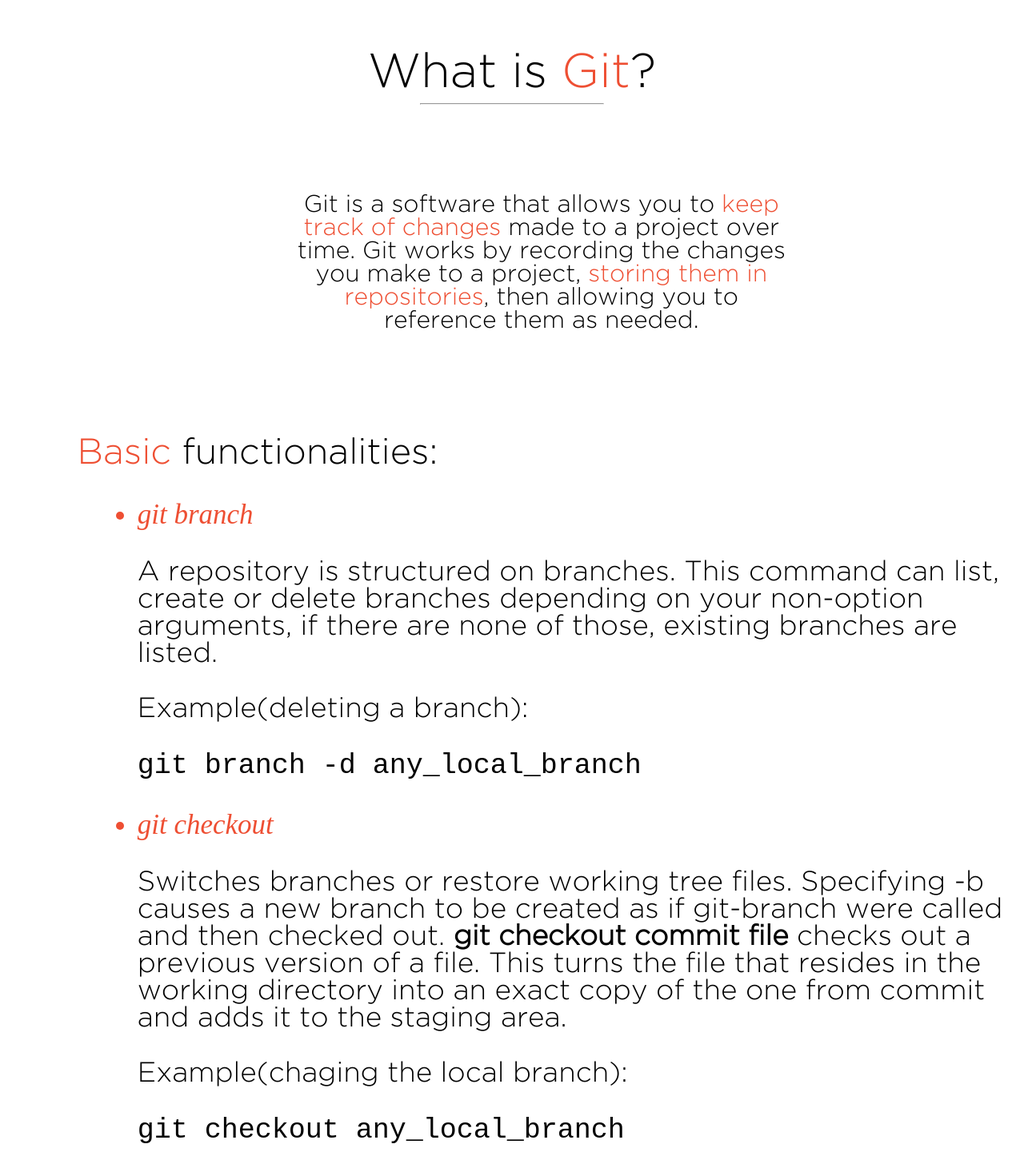
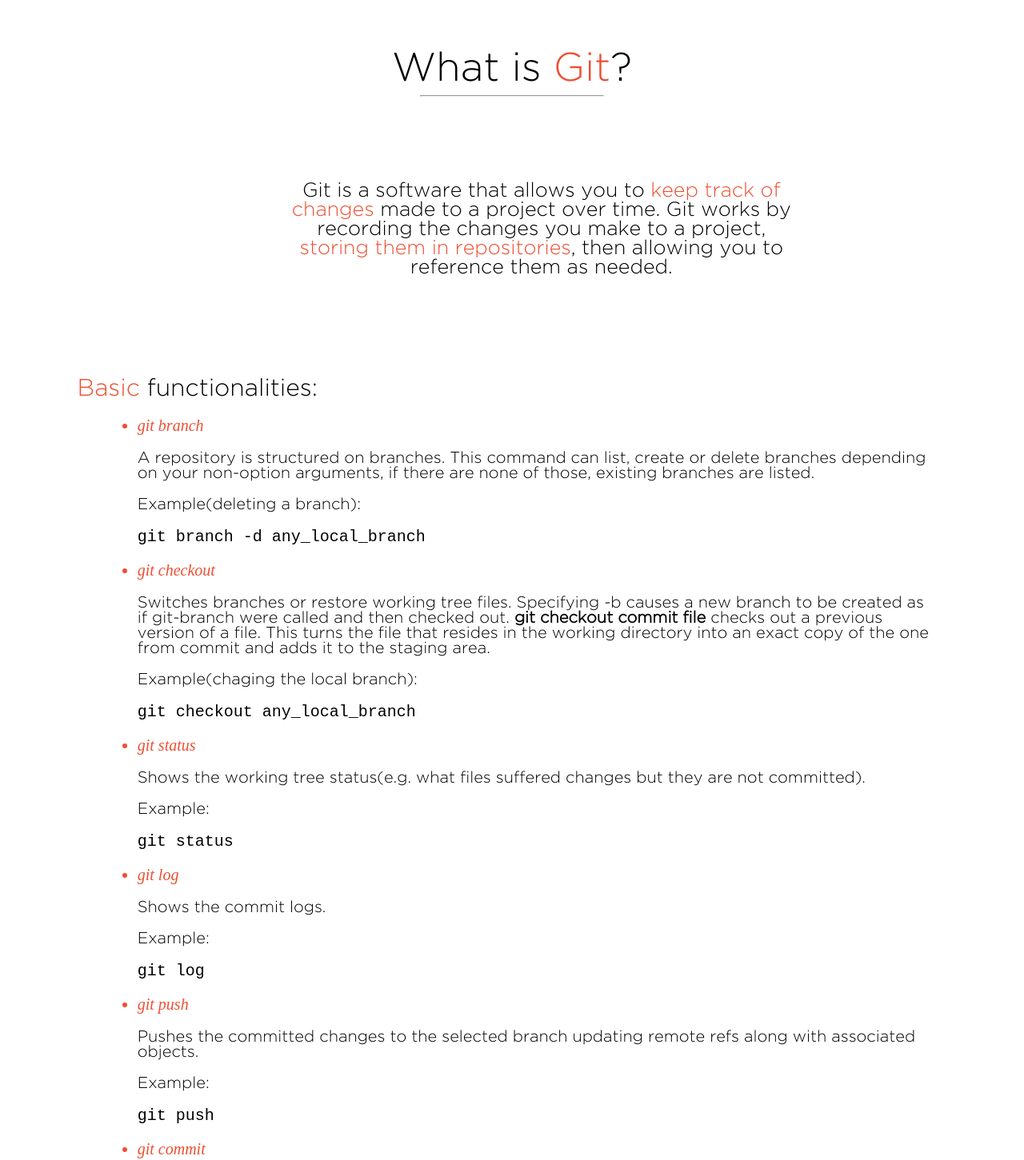
Before and after one commit to MalesSebastian/Whatisgit, a plain HTML site: page index.html in a window 1280 px wide. Shown: the top 1451 px of the page at 80% size. Drawn offline with Linux system fonts and the light colour scheme; a script that the page names is missing.

Commit message:
Size fix

```diff
--- a/index.css
+++ b/index.css
@@ -5,7 +5,7 @@
 .title{
     font-family: Gotham;
     text-align: center;
-    font-size: 60px;
+    font-size: 50px;
     margin-top: 5%;
     animation-name:title;
     animation-duration:0.7s;
@@ -20,7 +20,7 @@
 }
 .big_par{
   font-family:Gotham;
-  font-size: 30px;
+  font-size: 25px;
   text-align: center;
   width: 50%;
   margin-left: 20%;
@@ -30,7 +30,7 @@
 }
 .basic_titles{
   font-family: Gotham;
-  font-size: 45px;
+  font-size: 30px;
   animation-name: basic_titles;
   animation-duration: 0.7s;
 }
@@ -39,7 +39,7 @@
 }
 .func{
   color: #ee4f33;
-  font-size: 35px;
+  font-size: 20px;
   margin-left: 3%;
 }
 .lpar{
@@ -47,6 +47,7 @@
   color:black;
   animation-name: lpar;
   animation-duration: 1s;
+  width:90%;
 }
 .submit{
   font-family: Gotham;
```
